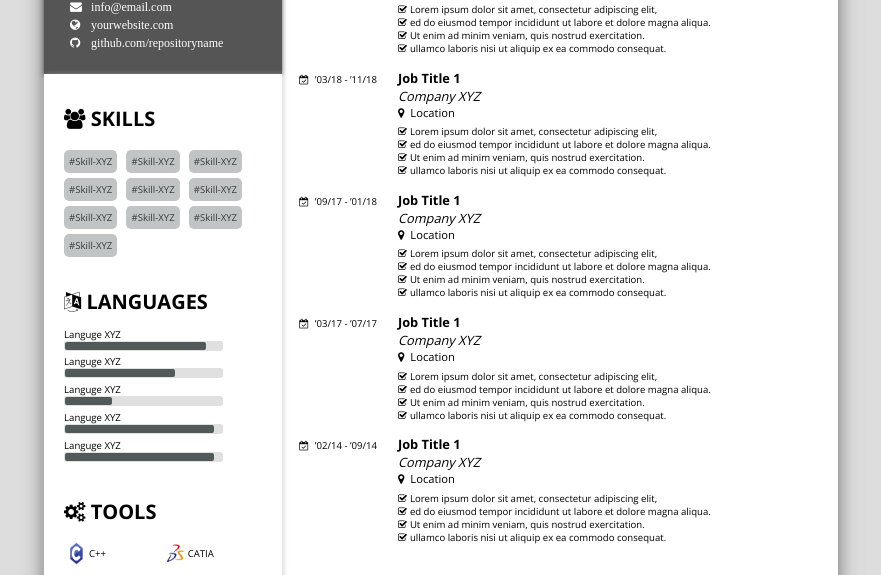
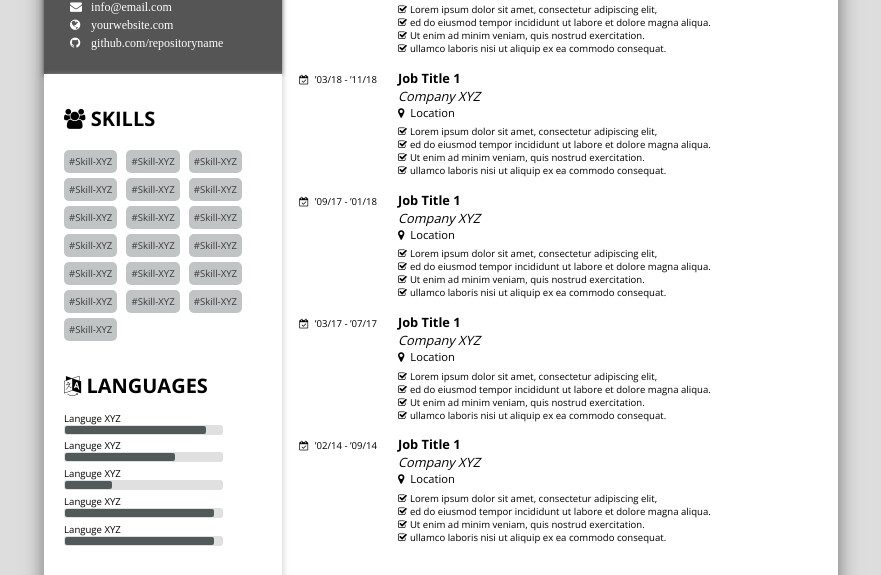
Before and after one commit to s1younes/Resume, a plain HTML site: page index.html in a window 1280 px wide. Shown: the part 151-726 px from the top of the page, without its empty margins (199-1080 px from the left). Drawn offline with nearby package versions, Linux system fonts and the light colour scheme.

Commit message:
Update index.html

```diff
--- a/index.html
+++ b/index.html
@@ -209,6 +209,15 @@
 		      <li>#Skill-XYZ</li>
 		      <li>#Skill-XYZ</li>
 		      <li>#Skill-XYZ</li>
+		      <li>#Skill-XYZ</li>
+		      <li>#Skill-XYZ</li>
+		      <li>#Skill-XYZ</li>
+		      <li>#Skill-XYZ</li>
+		      <li>#Skill-XYZ</li>
+		      <li>#Skill-XYZ</li>
+		      <li>#Skill-XYZ</li>
+		      <li>#Skill-XYZ</li>
+		      <li>#Skill-XYZ</li>
 
                </div>
 
```
